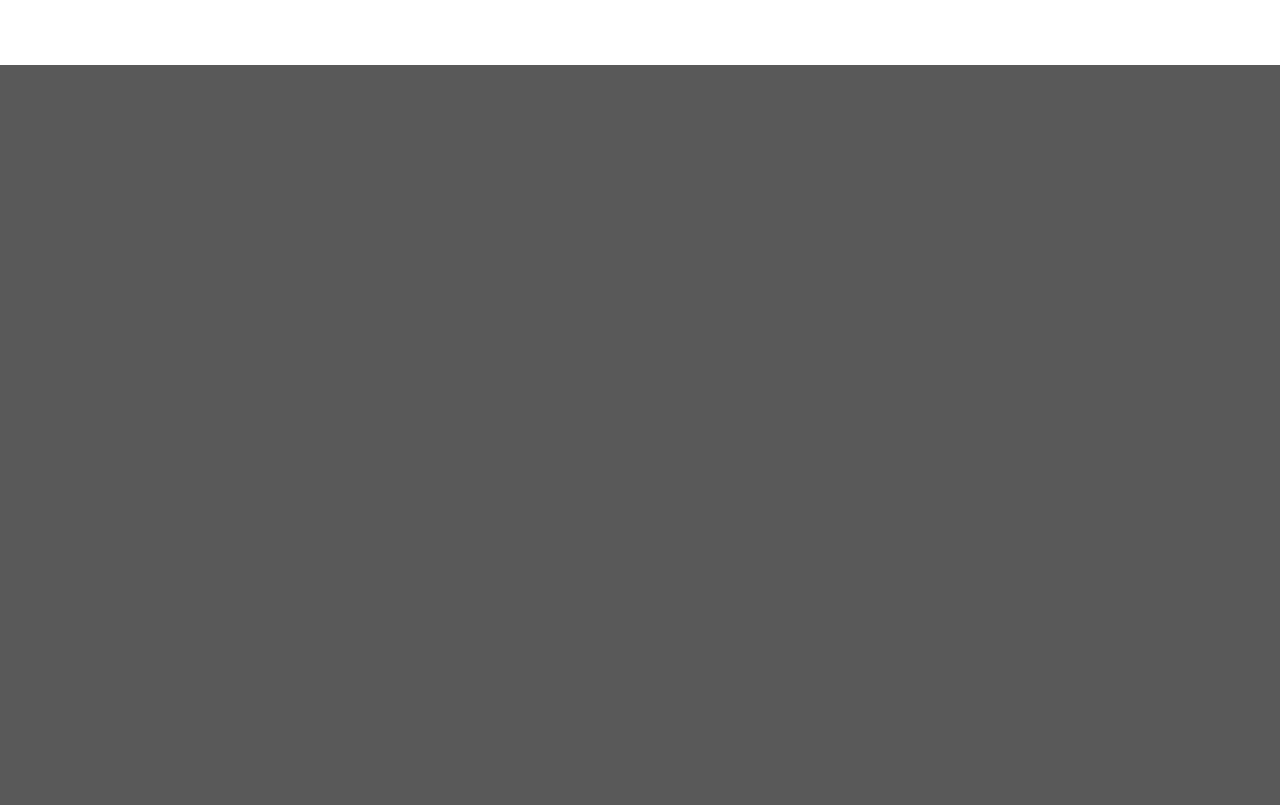
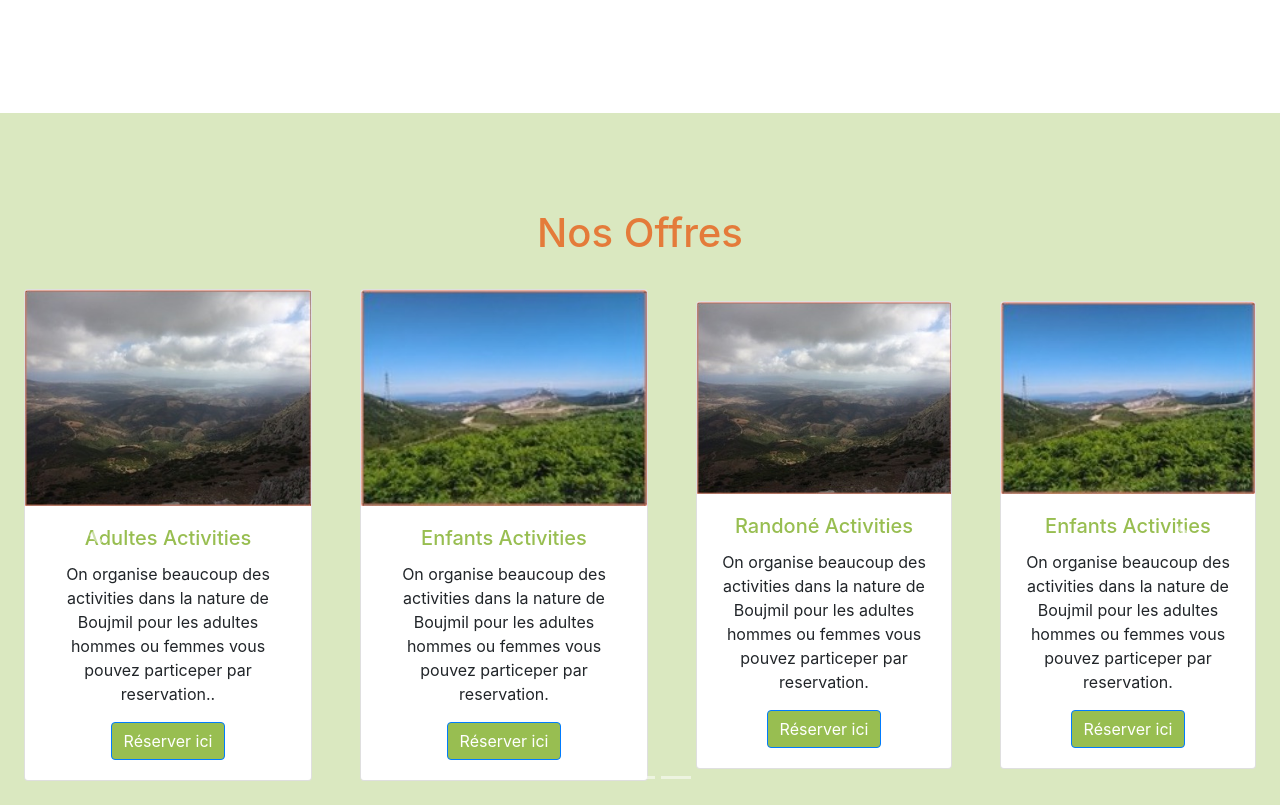
Before and after one commit to KarimPortfolio/Dawya-Project, a PHP site: page / in a window 1280 px wide. Shown: the part 800-1605 px from the top of the page. Before the commit the page ends 865 px from the top, so only its background shows below. Run offline with PHP 8.4, Linux system fonts and the light colour scheme.

Commit message:
add nos offres to the website

```diff
--- a/css/main.css
+++ b/css/main.css
@@ -2,3 +2,4 @@
 @import url(style/_swiperSlide.css);
 @import url(style/_aboutUs.css);
 @import url(style/_reservationNav.css);
+@import url(style/_nosoffres.css);
--- /dev/null
+++ b/css/style/_nosoffres.css
@@ -0,0 +1,24 @@
+#nosoffres{
+    background-color:rgb(218,232,192);
+}
+#titre{
+    color:rgb(228,123,58);
+}
+.reserverBtn{
+    background-color:rgb(152,190,81);
+
+}
+.reserverBtn:hover{
+    background-color:rgb(172,202,114);
+}
+.titre_texte{
+    color:rgb(152,190,81) ;
+}
+@media (max-width:992px) {
+
+
+
+
+
+
+    }
--- a/index.html
+++ b/index.html
@@ -118,6 +118,150 @@
         </div>
       <!--=============== Google Map End  ================-->
 
+
+
+      <!--===============  Nos offres  ================-->
+
+      <div id="nosoffres" class="pt-5 mt-5">
+        <div class="row mt-5">
+            <div class="col-12">
+                <H1 class="text-center " id="titre" >Nos Offres</H1>
+            </div>
+
+            <div class="col-12">
+             <div id="carouselExampleIndicators" class="carousel slide" data-ride="carousel">
+               <ol class="carousel-indicators">
+                 <li data-target="#carouselExampleIndicators" data-slide-to="0" class="active"></li>
+                 <li data-target="#carouselExampleIndicators" data-slide-to="1"></li>
+                 <li data-target="#carouselExampleIndicators" data-slide-to="2"></li>
+               </ol>
+               <div class="carousel-inner">
+                 <div class="carousel-item active">
+                   <div class="d-flex justify-content-center align-items-center p-0 m-0 w-100">
+                     <div>
+                      <div class="card m-4" style="width: 18rem;">
+                        <img src="images/Boujmil4.jpg" class="card-img-top" alt="...">
+                        <div class="card-body">
+                          <h5 class="card-title text-center titre_texte">Adultes Activities</h5>
+                          <p class="card-text text-center">On organise beaucoup des activities dans la nature de Boujmil pour les adultes hommes ou femmes vous pouvez particeper par reservation..</p>
+                          <div class="d-flex justify-content-center align-items-center">
+                            <a href="#" class="btn btn-primary reserverBtn " >Réserver ici</a>
+                          </div>
+
+                        </div>
+                      </div>
+
+                     </div>
+                     <div>
+                      <div class="card m-4 " style="width: 18rem;">
+                        <img src="images/Boujmil2.jpg" class="card-img-top" alt="...">
+                        <div class="card-body">
+                          <h5 class="card-title text-center titre_texte">Enfants Activities</h5>
+                          <p class="card-text text-center">On organise beaucoup des activities dans la nature de Boujmil pour les adultes hommes ou femmes vous pouvez particeper par reservation.</p>
+                          <div class="d-flex justify-content-center align-items-center">
+                            <a href="#" class="btn btn-primary reserverBtn " >Réserver ici</a>
+                          </div>
+                        </div>
+                      </div>
+                     </div>
+                     <div class="card m-4" style="width: 18rem;">
+                       <img src="images/Boujmil4.jpg" class="card-img-top" alt="...">
+                       <div class="card-body">
+                         <h5 class="card-title text-center titre_texte">Randoné Activities</h5>
+                         <p class="card-text text-center">On organise beaucoup des activities dans la nature de Boujmil pour les adultes hommes ou femmes vous pouvez particeper par reservation.</p>
+                         <div class="d-flex justify-content-center align-items-center">
+                           <a href="#" class="btn btn-primary reserverBtn " >Réserver ici</a>
+                         </div>
+
+
+                       </div>
+
+                     </div>
+                     <div class="card m-4" style="width: 18rem;">
+                      <img src="images/Boujmil2.jpg" class="card-img-top" alt="...">
+                      <div class="card-body">
+                        <h5 class="card-title text-center titre_texte">Enfants Activities</h5>
+                        <p class="card-text text-center">On organise beaucoup des activities dans la nature de Boujmil pour les adultes hommes ou femmes vous pouvez particeper par reservation.</p>
+                        <div class="d-flex justify-content-center align-items-center">
+                          <a href="#" class="btn btn-primary reserverBtn " >Réserver ici</a>
+                        </div>
+                      </div>
+                    </div>
+                   </div>
+
+                 </div>
+                 <div class="carousel-item ">
+                   <div class="d-flex justify-content-center align-items-center p-0 m-0 w-100">
+                     <div class="card m-4" style="width: 18rem;">
+                       <img src="images/Boujmil3.jpg" class="card-img-top" alt="...">
+                       <div class="card-body">
+                         <h5 class="card-title text-center titre_texte">Card title</h5>
+                         <p class="card-text text-center">On organise beaucoup des activities dans la nature de Boujmil pour les adultes hommes ou femmes vous pouvez particeper par reservation..</p>
+                         <div class="d-flex justify-content-center align-items-center">
+                           <a href="#" class="btn btn-primary reserverBtn " >Réserver ici</a>
+                         </div>
+                       </div>
+                     </div>
+                     <div class="card m-4" style="width: 18rem;">
+                       <img src="images/Boujmil2.jpg" class="card-img-top" alt="...">
+                       <div class="card-body">
+                         <h5 class="card-title text-center titre_texte">Card title</h5>
+                         <p class="card-text text-center">On organise beaucoup des activities dans la nature de Boujmil pour les adultes hommes ou femmes vous pouvez particeper par reservation..</p>
+                         <div class="d-flex justify-content-center align-items-center">
+                           <a href="#" class="btn btn-primary reserverBtn" >Réserver ici</a>
+                         </div>
+                       </div>
+                     </div>
+                     <div class="card m-4" style="width: 18rem;">
+                       <img src="images/Boujmil5.jpg" class="card-img-top" alt="...">
+                       <div class="card-body">
+                         <h5 class="card-title text-center titre_texte">Card title</h5>
+                         <p class="card-text text-center">On organise beaucoup des activities dans la nature de Boujmil pour les adultes hommes ou femmes vous pouvez particeper par reservation...</p>
+                         <div class="d-flex justify-content-center align-items-center">
+                           <a href="#" class="btn btn-primary reserverBtn" >Réserver ici</a>
+                         </div>
+                       </div>
+                     </div>
+                     <div class="card m-4" style="width: 18rem;">
+                      <img src="images/Boujmil2.jpg" class="card-img-top" alt="...">
+                      <div class="card-body">
+                        <h5 class="card-title text-center titre_texte">Enfants Activities</h5>
+                        <p class="card-text text-center">On organise beaucoup des activities dans la nature de Boujmil pour les adultes hommes ou femmes vous pouvez particeper par reservation.</p>
+                        <div class="d-flex justify-content-center align-items-center">
+                          <a href="#" class="btn btn-primary reserverBtn " >Réserver ici</a>
+                        </div>
+                      </div>
+                    </div>
+                   </div>
+
+                 </div>
+
+
+
+
+               </div>
+               <button class="carousel-control-prev " type="button" data-target="#carouselExampleIndicators" data-slide="prev">
+                 <span class="carousel-control-prev-icon" aria-hidden="true"></span>
+                 <span class="sr-only">Previous</span>
+               </button>
+               <button class="carousel-control-next " type="button" data-target="#carouselExampleIndicators" data-slide="next">
+                 <span class="carousel-control-next-icon" aria-hidden="true"></span>
+                 <span class="sr-only">Next</span>
+               </button>
+            </div>
+           </div>
+
+
+
+
+        </div>
+
+     </div>
+
+
+
+      <!--===============  Nos offres End ================-->
+
      </section>
 
 <!--================================= Landing Page End ===================================-->
```
